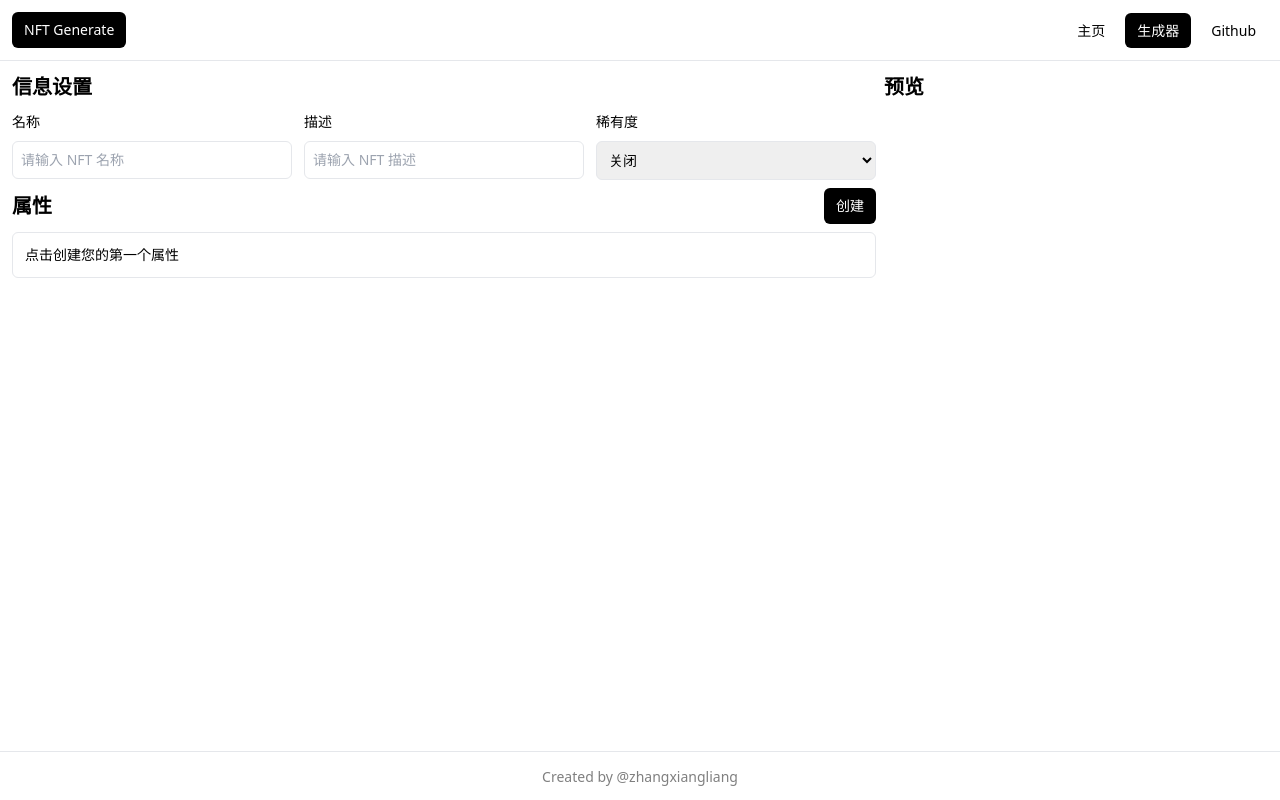
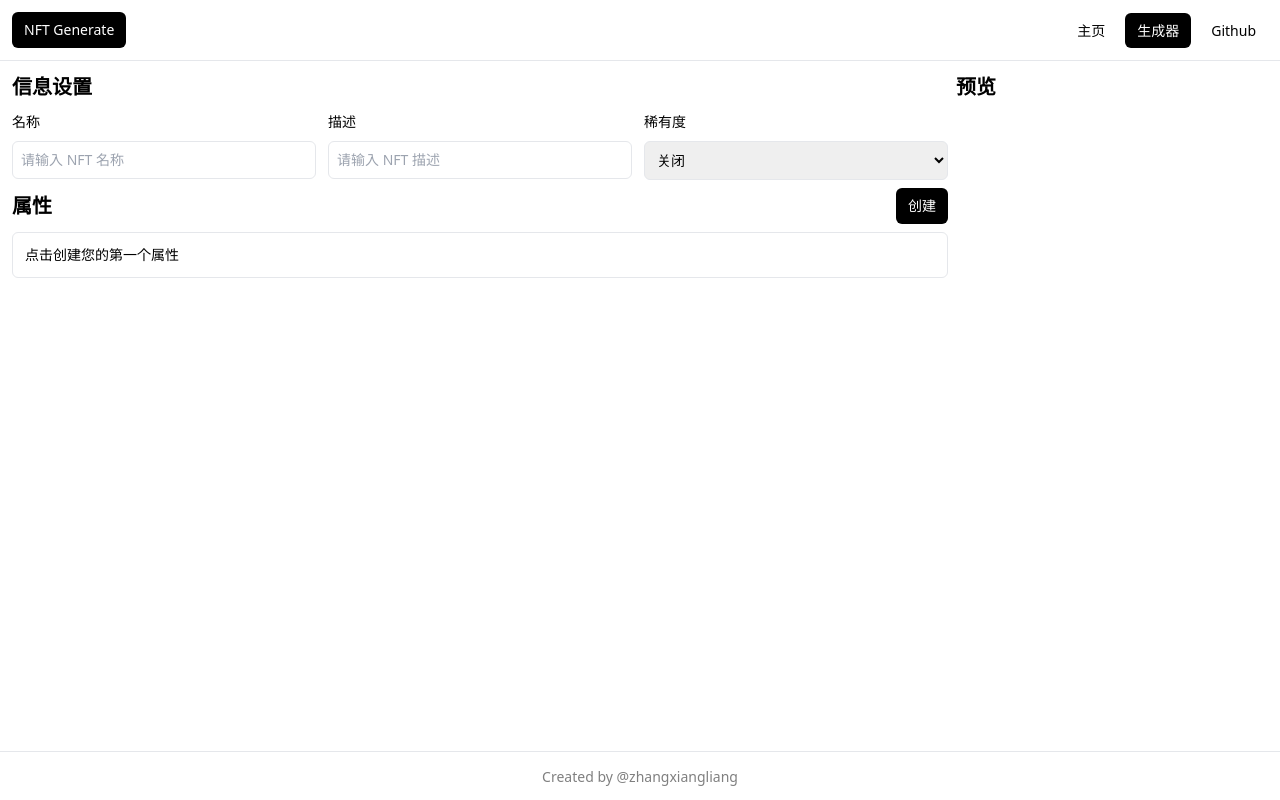
Before and after one commit to zhangxiangliang/nft-generate, a Next.js app: page /generate in a window 1280 px wide. Built offline with nearby package versions, Linux system fonts and the light colour scheme.

Commit message:
feat: generate page

```diff
--- a/pages/generate.tsx
+++ b/pages/generate.tsx
@@ -10,9 +10,9 @@ import GenerateAttributesPanel from "components/panel/GenerateAttributesPanel";
 const Generate: NextPage = () => {
   return (
     <Layout>
-      <section className="flex flex-1 md:space-x-2  md:space-y-0 space-y-2 flex-wrap">
+      <section className="flex w-full md:space-x-2 md:space-y-0 space-y-2 ">
         {/* Left */}
-        <section className="md:flex-1 w-full">
+        <section className="lg:w-3/4 md:w-2/3 sm:w-1/2 w-full">
           <section className="space-y-2">
             {/* Metadata */}
             <GenerateMetadataPanel />
@@ -23,7 +23,7 @@ const Generate: NextPage = () => {
         </section>
 
         {/* Right */}
-        <section className="md:w-96 w-full space-y-2">
+        <section className="lg:w-1/4 md:w-1/3 sm:w-1/2 w-full space-y-2">
           {/* Preview */}
           <Panel
             title="预览"
--- a/pages/index.tsx
+++ b/pages/index.tsx
@@ -1,8 +1,8 @@
 // React
 import { NextPage } from "next";
 
-// Config
-import { PAGE_GENERATE } from "config/page";
+// Utils
+import { PAGE_GENERATE } from "utils/page";
 
 // Components
 import Layout from "components/layout/Layout";
```
